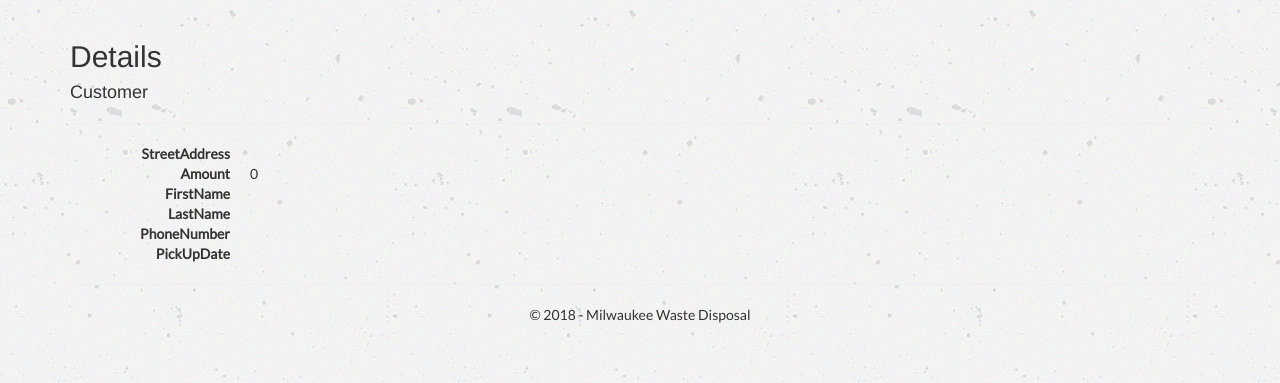
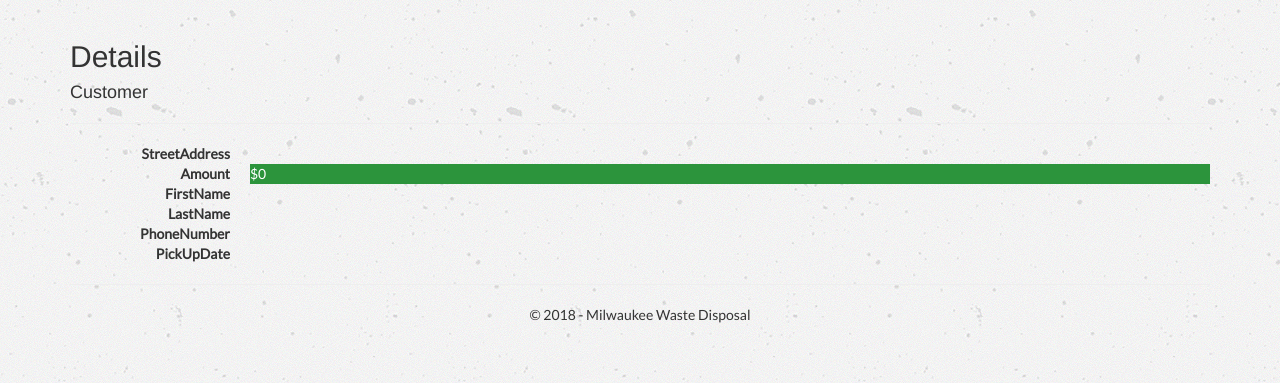
Before and after one commit to waders92/mke_waste_disposal, an ASP.NET MVC app: template MKEWasteDisposal/Views/Customers/Details.cshtml in a window 1280 px wide. Shown: the part 60-443 px from the top of the page. Run offline with ASP.NET Core 8 and stand-ins for ASP.NET MVC 5, Linux system fonts and the light colour scheme; the template is opened without the code that fills it, so the values that code supplies are empty; the project's own start-up code is not run; a stand-in starts its controllers and pages; some libraries are stand-ins or nearby versions.

Commit message:
basic styling

```diff
--- a/MKEWasteDisposal/Content/Site.css
+++ b/MKEWasteDisposal/Content/Site.css
@@ -69,3 +69,8 @@ textarea {
     background-color: #2C943C;
     color: white;
 }
+
+.bill-highlight {
+    background-color: #2C943C;
+    color: white;
+}
--- a/MKEWasteDisposal/Views/Customers/Details.cshtml
+++ b/MKEWasteDisposal/Views/Customers/Details.cshtml
@@ -22,8 +22,8 @@
             @Html.DisplayNameFor(model => model.Bill.Amount)
         </dt>
 
-        <dd>
-            @Html.DisplayFor(model => model.Bill.Amount)
+        <dd class="bill-highlight">
+            $@Html.DisplayFor(model => model.Bill.Amount)
         </dd>
 
         <dt>
```
